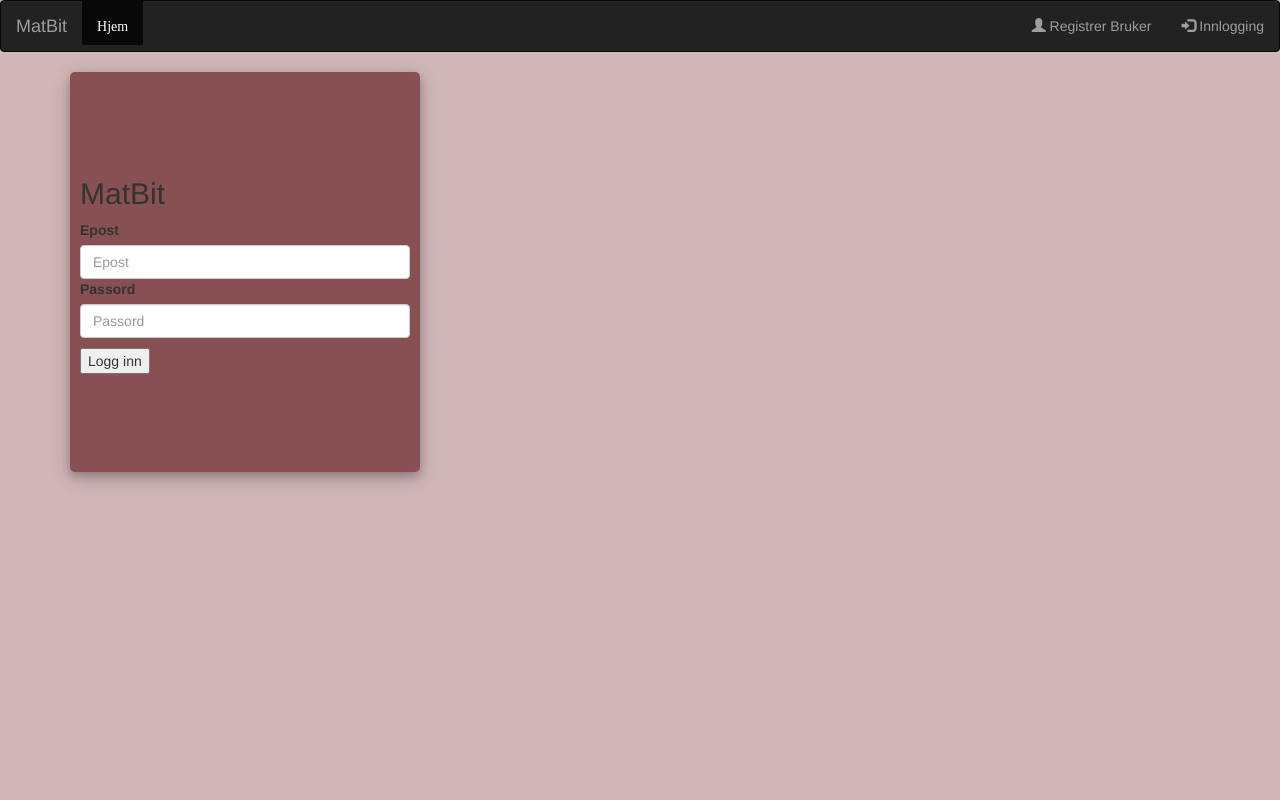
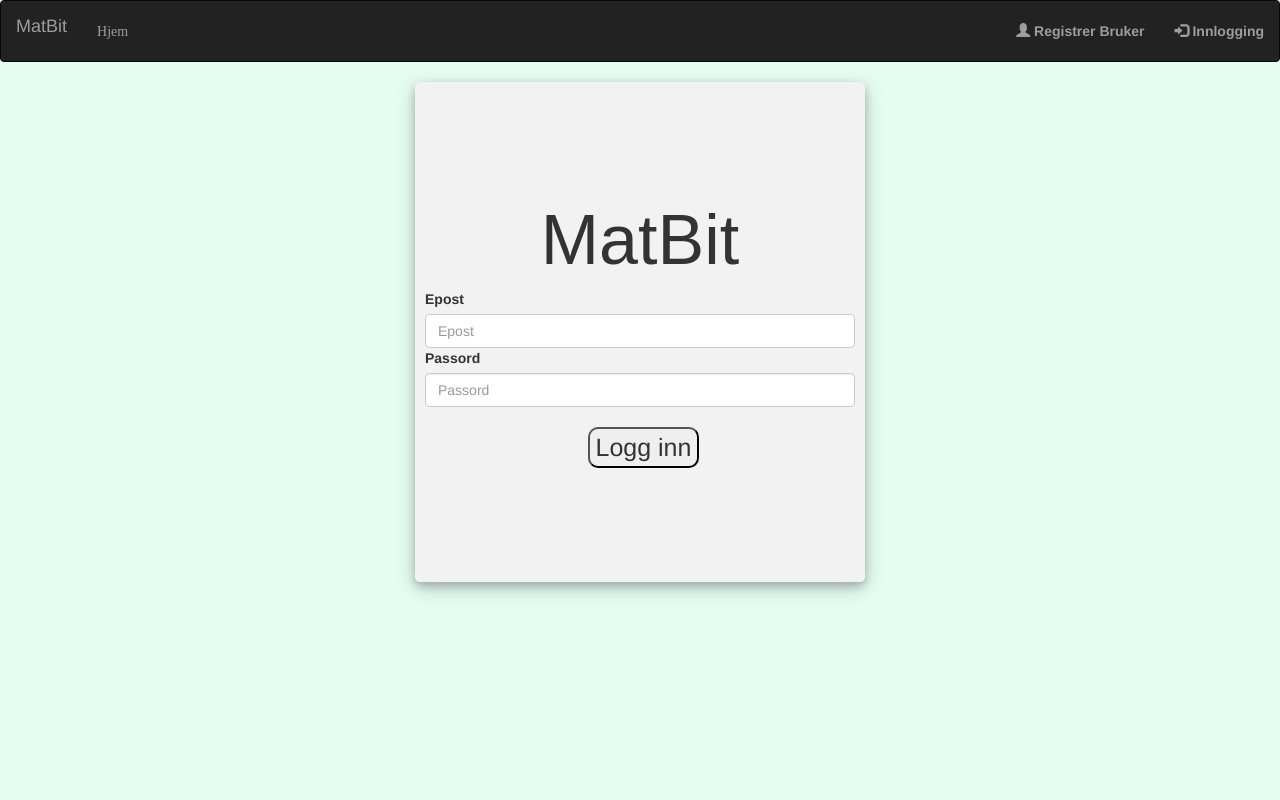
Before and after one commit to Sanketb2312/MatBiTNTNU, a Django app: page /innlogging/ in a window 1280 px wide. Run offline with Django 3.2, Linux system fonts and the light colour scheme; some libraries are stand-ins or nearby versions.

Commit message:
(#3) Noen små CSS justeringer

```diff
--- a/MatBit/static/CSSDocs/layout.css
+++ b/MatBit/static/CSSDocs/layout.css
@@ -4,5 +4,49 @@ html {
     margin: 0;
     padding: 0;
     height: 100%;
-    background: #CFB6B7 !important;
+    background: #E4FCF1 !important;
 }
+
+ul {
+	background: 0 0;
+	position: relative;
+	z-index: 9;
+}
+ul li {
+	padding: 5px 0;
+	z-index: 2;
+	color: #222;
+	font-size: 14px;
+	font-weight: 900;
+}
+ul li:not(.init):hover,
+ul li.selected:not(.init) {
+	background: #1da0f2;
+	color: #fff;
+}
+li.init {
+	cursor: pointer;
+	position: relative;
+	border: 1px solid #ebebeb;
+	padding: 12px 20px;
+	border-radius: 5px;
+	-moz-border-radius: 5px;
+	-webkit-border-radius: 5px;
+	-o-border-radius: 5px;
+	-ms-border-radius: 5px;
+}
+li.init:after {
+	position: absolute;
+	right: 20px;
+	top: 50%;
+	transform: translateY(-50%);
+	-moz-transform: translateY(-50%);
+	-webkit-transform: translateY(-50%);
+	-o-transform: translateY(-50%);
+	-ms-transform: translateY(-50%);
+	font-size: 18px;
+	color: #999;
+	font-family: material-design-iconic-font;
+	content: '\f2f9';
+	font-weight: 400;
+}
--- a/MatBit/static/CSSDocs/login.css
+++ b/MatBit/static/CSSDocs/login.css
@@ -1,17 +1,12 @@
 
-        	body,
-		html {
-			margin: 0;
-			padding: 0;
-			height: 100%;
-			background: #CFB6B7 !important;
-		}
 		.user_card {
-			height: 400px;
-			width: 350px;
+			height: 500px;
+			width: 450px;
+			margin-left: auto;
+			margin-right: auto;
 			margin-top: auto;
 			margin-bottom: auto;
-			background: #875053;
+			background: #F2F2F2;
 			position: relative;
 			display: flex;
 			justify-content: center;
@@ -23,12 +18,29 @@
 			border-radius: 5px;
 
 		}
+		.form-submit {
+		font-size: 25px;
+		margin-left: 6.5em;
+		margin-top: 10px;
+		border-radius: 10px;
+		}
+
+		.form-submit:hover {
+		background-color= #000000;
+		}
+
+
+		h2 {
+		    text-align: center;
+		    font-family: Fantasy;
+		    font-size: 5em;
+		}
 		.form_container {
 			margin-top: 100px;
 		}
 		.login_btn {
 			width: 100%;
-			background: #875053 !important;
+			background: #B1F6D7 !important;
 			color: white !important;
 		}
 		.login_btn:focus {
--- a/MatBit/static/CSSDocs/profile.css
+++ b/MatBit/static/CSSDocs/profile.css
@@ -3,7 +3,7 @@ html {
     margin: 0;
     padding: 0;
     height: 100%;
-    background: #CFB6B7 !important;
+    background: #E4FCF1 !important;
 }
 
 .post-container {
--- a/MatBit/static/CSSDocs/registerUser.css
+++ b/MatBit/static/CSSDocs/registerUser.css
@@ -4,6 +4,11 @@ display-flex,
 .add-info-link {
 	display: flex;
 	display: -webkit-flex;
+}
+
+h1 {
+ text-align: center;
+ font-family: Fantasy;
 }
 
 list-type-ulli,
--- a/MatBit/templates/frontpage.html
+++ b/MatBit/templates/frontpage.html
@@ -6,7 +6,7 @@
 {% endblock %}
 {% block content %}
 
-<h1 name = "headline">Velkommen til MatBit</h1>
+<h1 name = "headline">Velkommen  til  MatBit</h1>
 
 <div class="post-container">
     <div class="post-thumb">
--- a/MatBit/templates/layout.html
+++ b/MatBit/templates/layout.html
@@ -20,7 +20,7 @@
                         <a class="navbar-brand" onclick="location.href='{% url 'frontpage' %}'">MatBit</a>
                     </div>
                     <ul class="nav navbar-nav">
-                        <li class="active"><a onclick="location.href='{% url 'frontpage' %}'"><span class="glyphicon glyphicon-frontpage">Hjem</a></li>
+                        <li class=""><a onclick="location.href='{% url 'frontpage' %}'"><span class="glyphicon glyphicon-frontpage">Hjem</a></li>
                     </ul>
                     <ul class="nav navbar-nav navbar-right">
                         <li><a onclick="location.href= '{% url 'register' %}'"><span class="glyphicon glyphicon-user"></span> Registrer Bruker</a></li>
@@ -35,10 +35,10 @@
                         <a class="navbar-brand" onclick="location.href='{% url 'frontpage' %}'">MatBit</a>
                     </div>
                     <ul class="nav navbar-nav">
-                        <li class="active"><a onclick="location.href='{% url 'frontpage' %}'"><span class="glyphicon glyphicon-frontpage">Hjem</a></li>
-                        <li class="active"><a onclick="location.href='{% url 'profile' %}'"><span class="glyphicon glyphicon-profile">Profil</a></li>
-                        <li class="active"><a onclick="location.href='{% url 'newMeal' %}'"><span class="glyphicon glyphicon-profile">Ny Middag</a></li>
-                        <li class="active"><a onclick="location.href='{% url 'mealOverview' %}'"><span class="glyphicon glyphicon-profile">Oversikt</a></li>
+                        <li class=""><a onclick="location.href='{% url 'frontpage' %}'"><span class="glyphicon glyphicon-frontpage">Hjem</a></li>
+                        <li class=""><a onclick="location.href='{% url 'profile' %}'"><span class="glyphicon glyphicon-profile">Profil</a></li>
+                        <li class=""><a onclick="location.href='{% url 'newMeal' %}'"><span class="glyphicon glyphicon-profile">Ny Middag</a></li>
+                        <li class=""><a onclick="location.href='{% url 'mealOverview' %}'"><span class="glyphicon glyphicon-profile">Oversikt</a></li>
                     </ul>
                     <ul class="nav navbar-nav navbar-right">
                         <li><a onclick="location.href= '{% url 'logout' %}'"><span class="glyphicon glyphicon-log-out"></span> Logg ut</a></li>
--- a/MatBit/templates/registerUser.html
+++ b/MatBit/templates/registerUser.html
@@ -6,7 +6,7 @@
 {% endblock %}
 {% block content %}
 
-<h1 id="title" >MatBit</h1>
+<h1 id="title" >Regsitrere din bruker hos MatBit her: </h1>
 
 <div class="container">
     <div class="signup-content">
```
Also changed, not shown: MatBit/static/CSSDocs/frontpage.css (+4 -7 lines).
